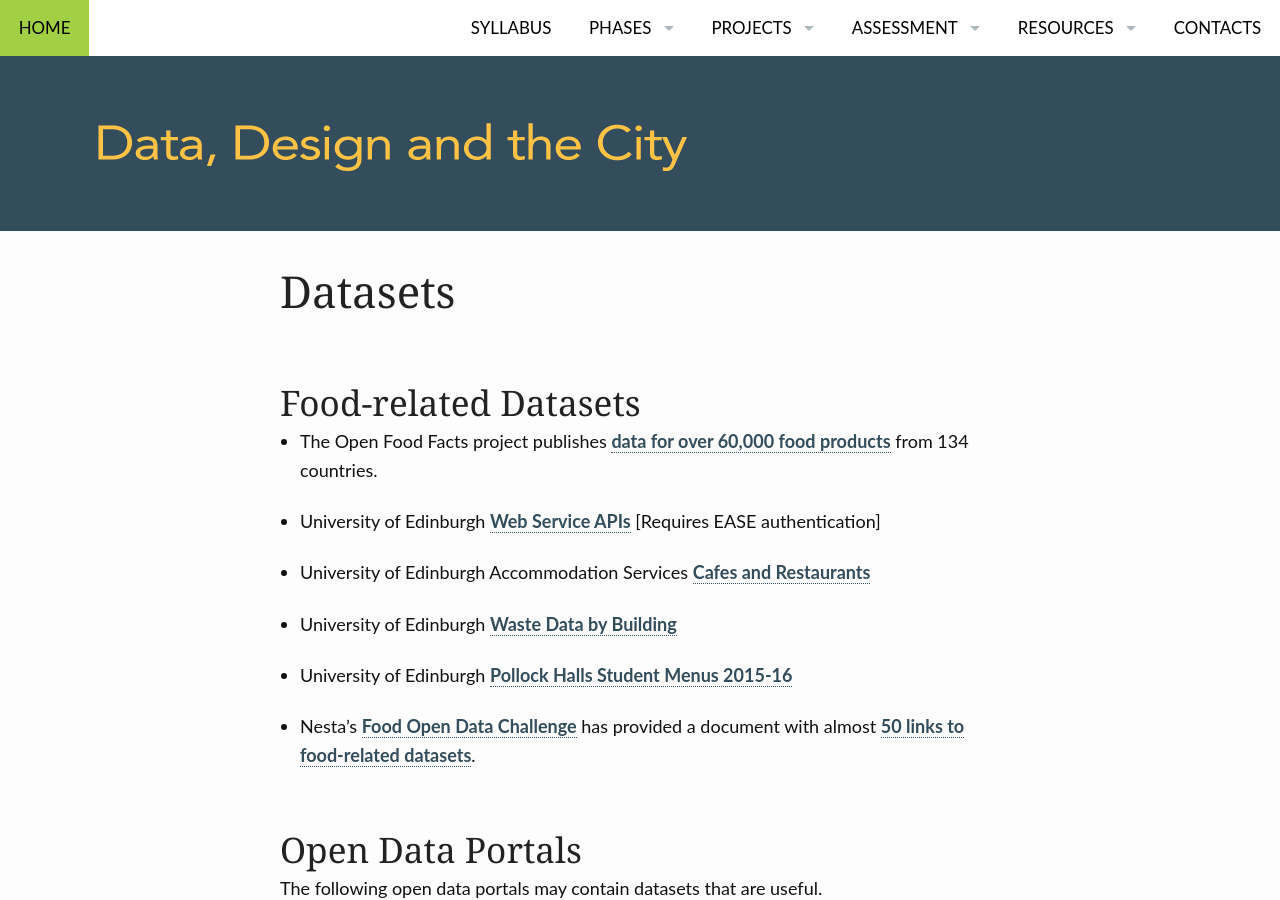
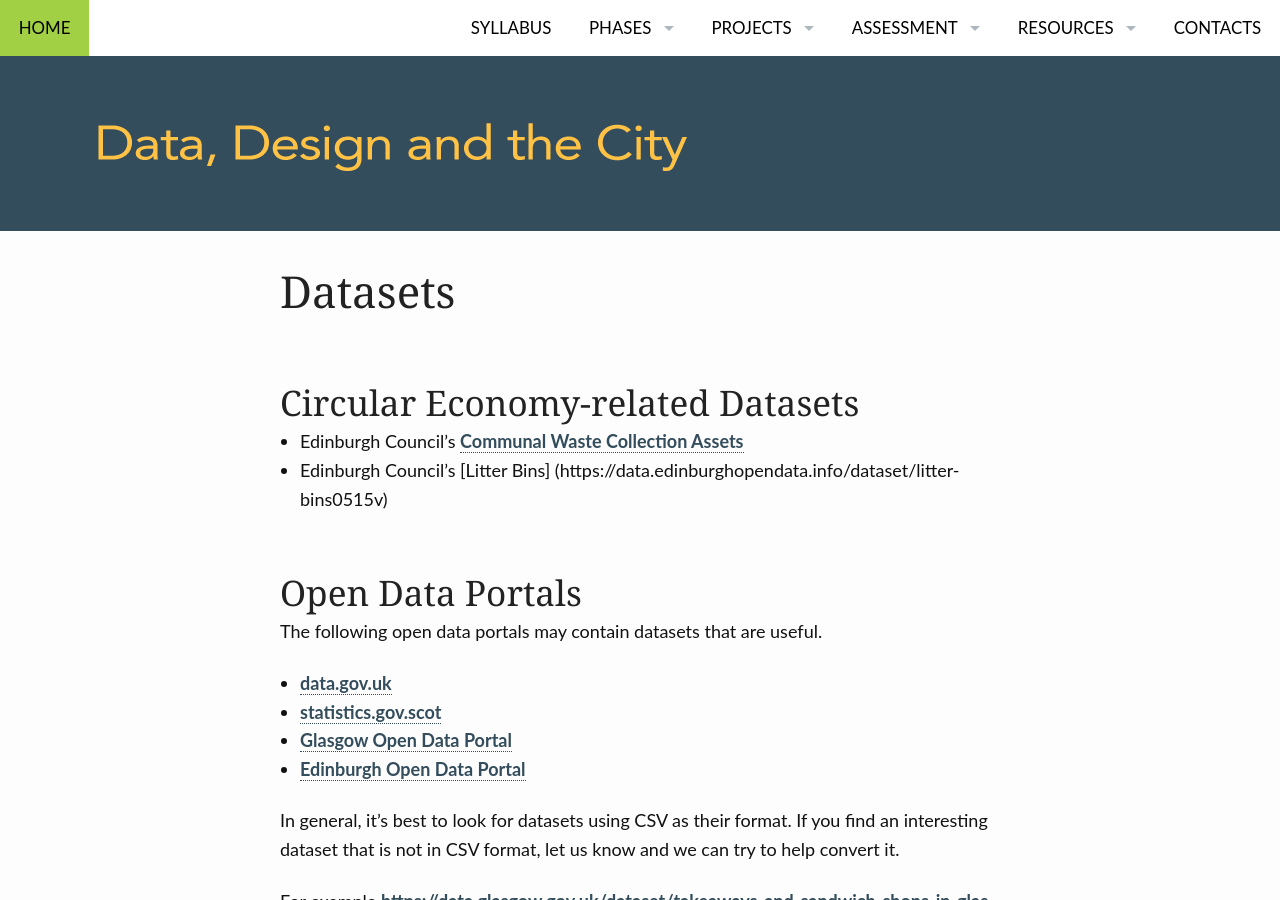
Before and after one commit to edinburghlivinglab/ddc, a Jekyll site: the page built from pages/datasets.md, in a window 1280 px wide and 900 px high. Built offline with Jekyll 4.4.1, drawn with Linux system fonts in a browser that asks for light colours.

Commit message:
Update datasets.md

```diff
--- a/pages/datasets.md
+++ b/pages/datasets.md
@@ -4,19 +4,10 @@ title: "Datasets"
 permalink: "/datasets/"
 ---
 
-## Food-related Datasets
+## Circular Economy-related Datasets
 
-* The Open Food Facts project publishes [data for over 60,000 food products](http://openfoodfacts.org) from 134 countries.
-
-* University of Edinburgh [Web Service APIs](https://www.wiki.ed.ac.uk/display/Services/ILW+Data+Hack+API+Web+Services) [Requires EASE authentication]
-
-* University of Edinburgh Accommodation Services [Cafes and Restaurants](https://github.com/edinburghlivinglab/dds-notebooks/blob/master/data/uoe_catering/UoE_cafes.csv)
-
-* University of Edinburgh [Waste Data by Building](https://github.com/edinburghlivinglab/dds-notebooks/tree/master/data/uoe_catering/UoE_Waste_Stats)
-
-* University of Edinburgh [Pollock Halls Student Menus 2015-16](https://github.com/edinburghlivinglab/dds-notebooks/blob/master/data/uoe_catering/JMCC_Student_Menu_2015-2016.csv)
-
-* Nesta's [Food Open Data Challenge](http://www.nesta.org.uk/project/the-open-data-challenge-series/food-open-data-challenge) has provided a document with almost [50 links to food-related datasets](https://docs.google.com/document/d/1Gn10YQ1LKXXpAfBLdUjpbKvF-oKNMbN8Km3S94pU0Ak/edit?pli=1#heading=h.t85l1muj3oih).
+* Edinburgh Council's [Communal Waste Collection Assets](https://data.edinburghopendata.info/dataset/communal-waste-collection-assets)
+* Edinburgh Council's [Litter Bins] (https://data.edinburghopendata.info/dataset/litter-bins0515v)
 
 ## Open Data Portals
 
```
